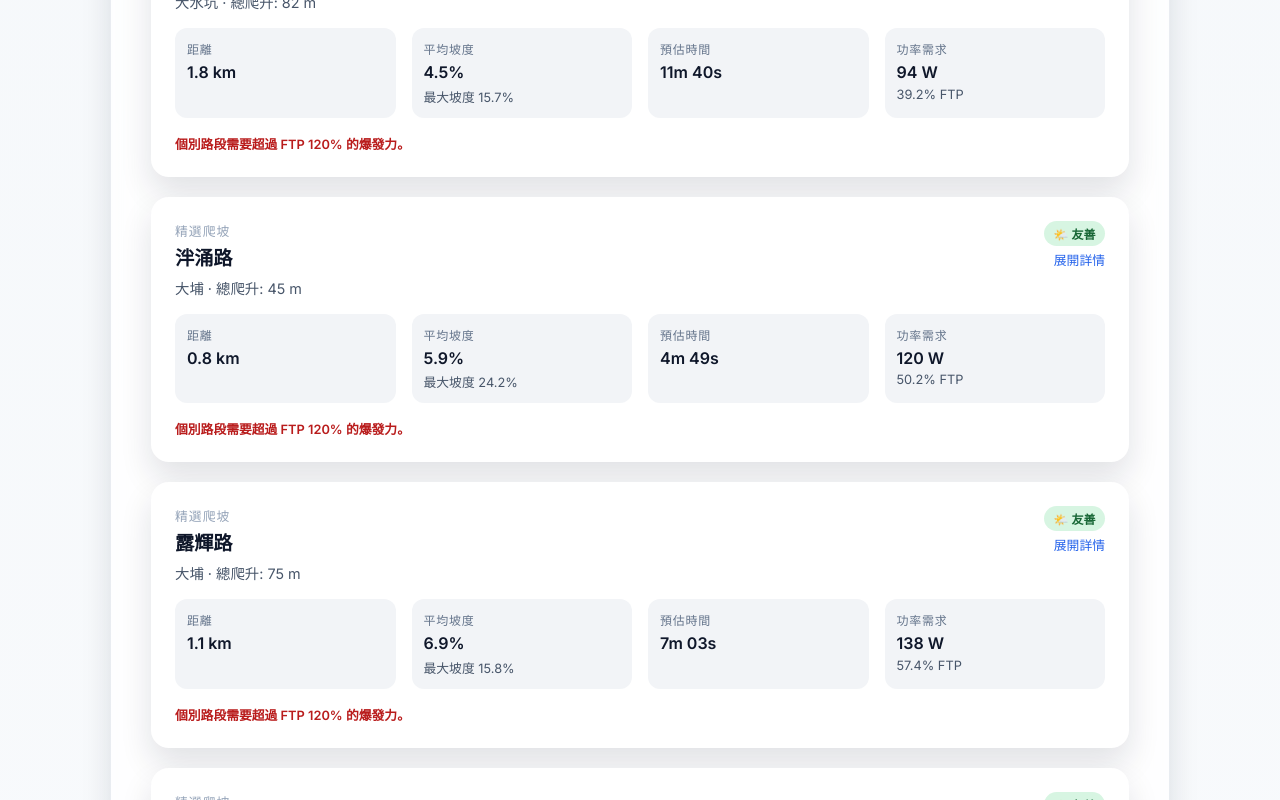
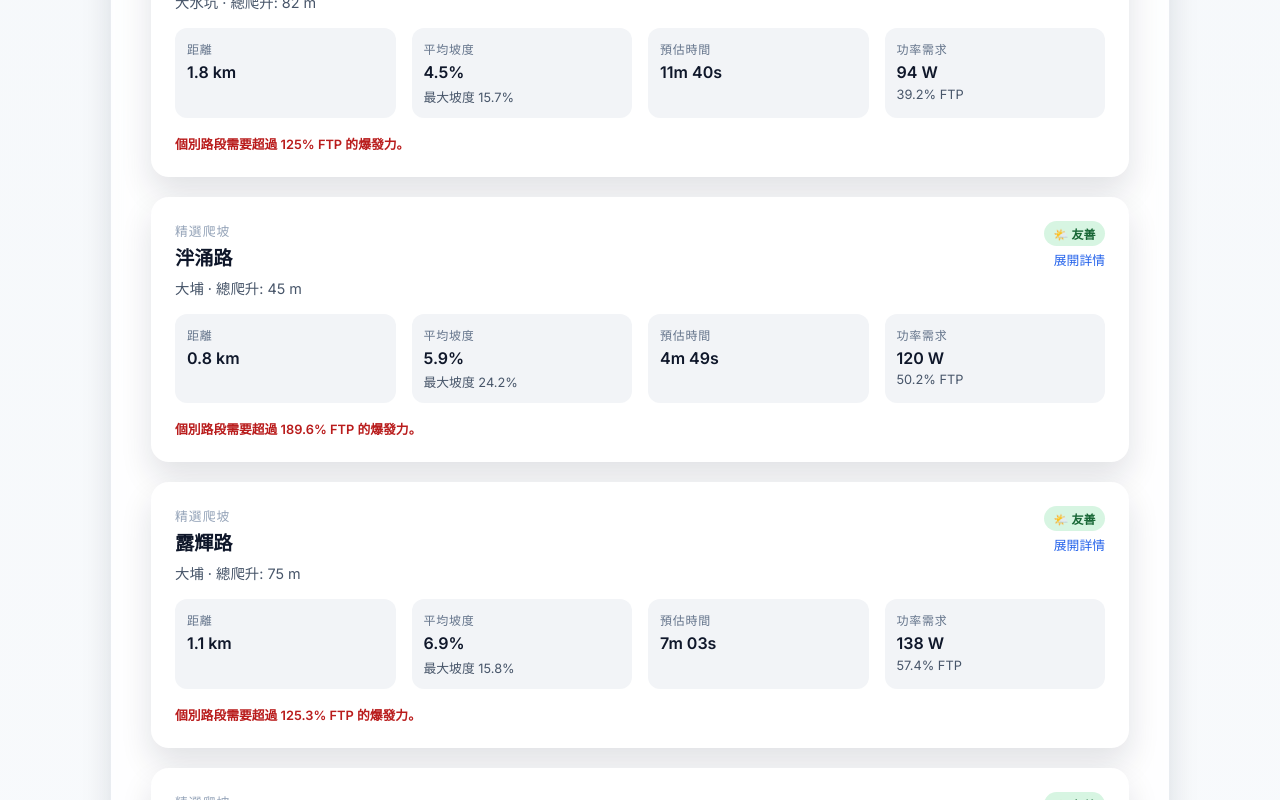
Before and after one commit to gamtruliar/Cycleslope, a Svelte app: page / in a window 1280 px wide. Shown: the part 2820-3620 px from the top of the page. Built offline with nearby package versions, Linux system fonts and the light colour scheme.

Commit message:
Add dynamic burst warning values

```diff
--- a/src/components/Filters.svelte
+++ b/src/components/Filters.svelte
@@ -311,7 +311,12 @@
                       </div>
                     </div>
                     {#if row.burstWarning}
-                      <p class="burst">{$t.slopes.burstWarning}</p>
+                      <p class="burst">
+                        {$t.slopes.burstWarning.replace(
+                          '{value}',
+                          formatFtpRatio(row.burstWarning),
+                        )}
+                      </p>
                     {/if}
                   </button>
                   {#if expandedSlopeId === row.name}
--- a/src/i18n.ts
+++ b/src/i18n.ts
@@ -126,7 +126,7 @@ const translations = {
       noMatches: '沒有符合「{query}」的爬坡。',
       clearSearch: '清除搜尋',
       placeholder: '載入資料後即可依條件查看爬坡列表。',
-      burstWarning: '個別路段需要超過 FTP 120% 的爆發力。',
+      burstWarning: '個別路段需要超過 {value} 的爆發力。',
       detail: {
         show: '展開詳情',
         hide: '收合詳情',
@@ -330,7 +330,7 @@ const translations = {
       noMatches: 'No climbs matched “{query}”.',
       clearSearch: 'Clear search',
       placeholder: 'Climb rows will appear once the dataset finishes loading.',
-      burstWarning: 'Expect short ramps above 120% FTP.',
+      burstWarning: 'Expect short ramps above {value}.',
       detail: {
         show: 'Show details',
         hide: 'Hide details',
--- a/src/lib/slopes.ts
+++ b/src/lib/slopes.ts
@@ -34,7 +34,7 @@ export interface EnrichedSlope extends SlopeRecord {
   detailDifficultyScore: number;
   metrics: SlopeMetrics;
   suitability: SuitabilityLevel;
-  burstWarning: boolean;
+  burstWarning: number | null;
   difficultyTags: string[];
 }
 
@@ -335,7 +335,7 @@ function enrichSlope(slope: SlopeRecord, rider: UserSettings): EnrichedSlope {
     ftpRatio,
   );
   const suitability = classifyDifficulty(Math.max(ftpRatio, sustainedFtpRatio));
-  const burstWarning = peakFtpRatio > 1.2;
+  const burstWarning = peakFtpRatio > 1.2 ? peakFtpRatio : null;
   const detailDifficultyScore = computeDetailDifficulty(slope.gradientDistances, rider, minSpeed);
   const difficultyTags = buildDifficultyTags(slope, slope.gradientDistances);
 
```
